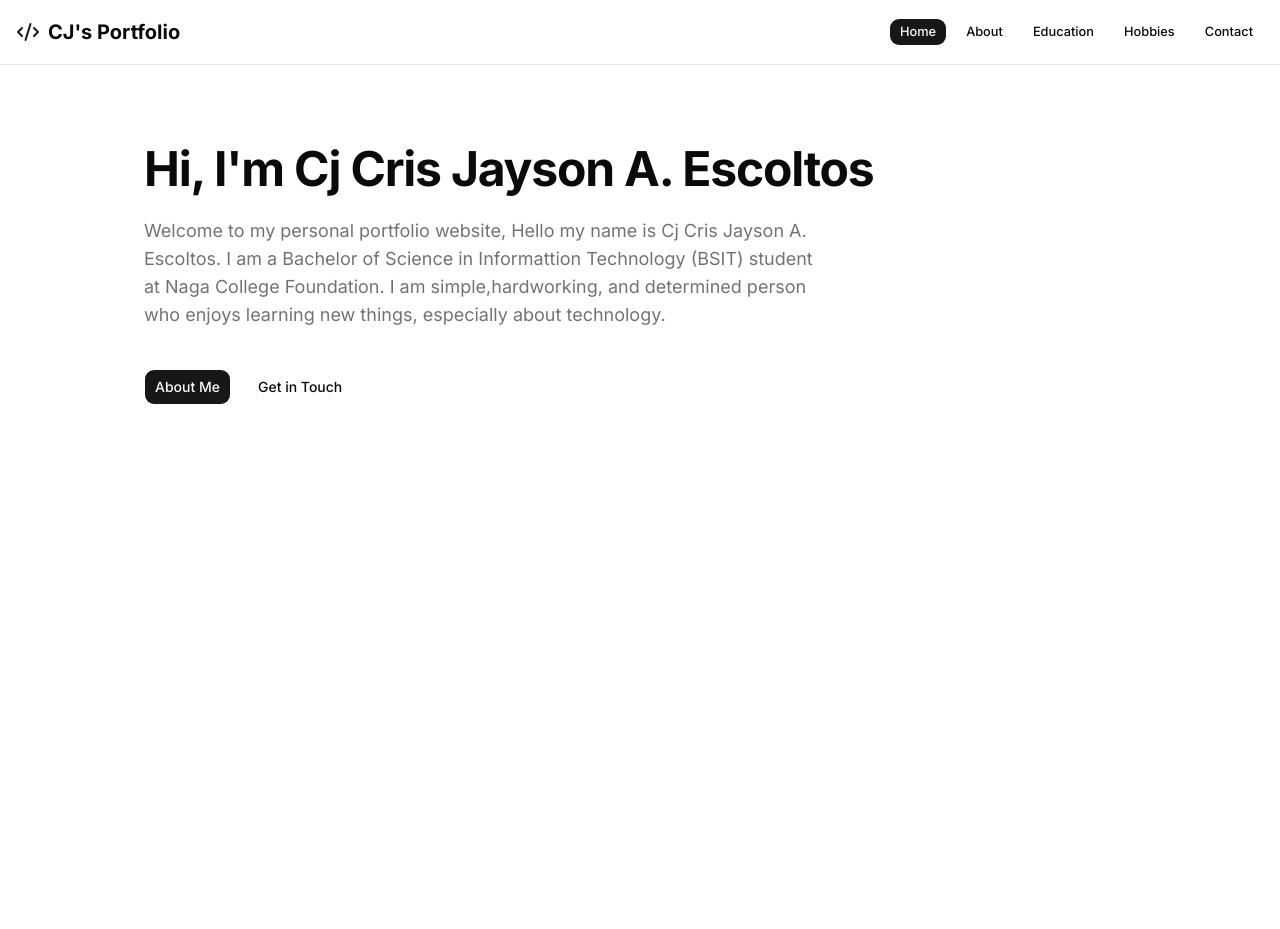
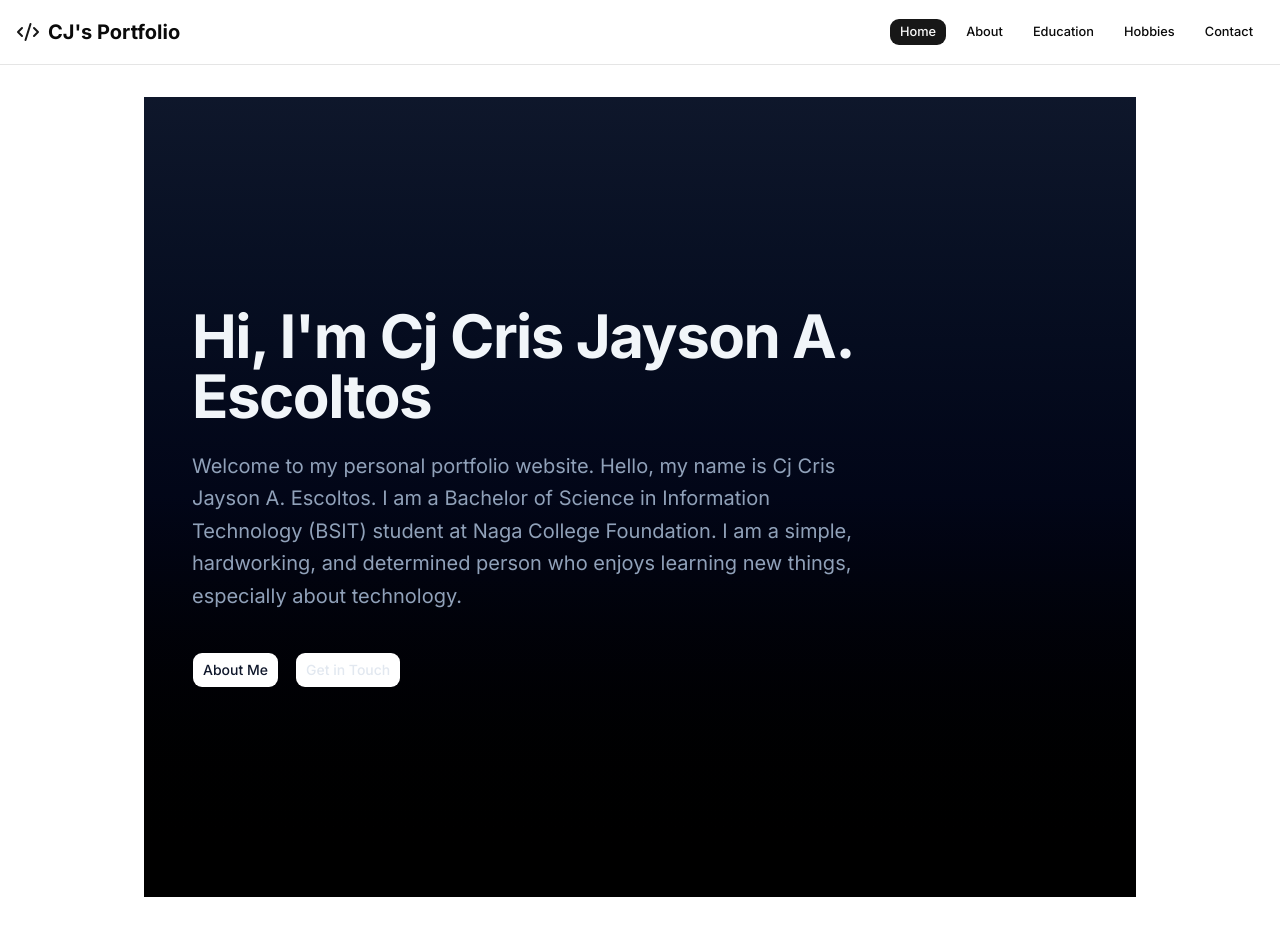
Before and after one commit to ccjescoltos-cyber/frontend1, a Next.js app in the folder my-project/: page / in a window 1280 px wide. Before the commit the page ends 800 px from the top, so only its background shows below. Built offline with nearby package versions, Linux system fonts and the light colour scheme.

Commit message:
try bg homepage

```diff
--- a/my-project/app/page.tsx
+++ b/my-project/app/page.tsx
@@ -3,24 +3,31 @@ import { buttonVariants } from "@/components/ui/button";
 
 export default function Home() {
   return (
-    <div className="space-y-6 py-12 text-center sm:text-left">
-      <h1 className="text-4xl sm:text-5xl font-bold tracking-tight">
+    <div className="min-h-screen bg-gradient-to-b from-slate-900 via-slate-950 to-black text-white px-6 py-12 flex flex-col justify-center text-center sm:text-left">
+      <div className="max-w-4xl mx-auto space-y-6 w-full">
+        <h1 className="text-4xl sm:text-6xl font-bold tracking-tight text-slate-100">
           Hi, I'm Cj Cris Jayson A. Escoltos
         </h1>
-      <p className="text-muted-foreground text-lg max-w-2xl">
-        Welcome to my personal portfolio website, Hello my name is Cj Cris Jayson A. Escoltos.
-        I am a Bachelor of Science in Informattion Technology (BSIT) student at Naga College Foundation.
-        I am simple,hardworking, and determined person who enjoys learning new things, especially about technology.
-
+        <p className="text-slate-400 text-lg sm:text-xl max-w-2xl leading-relaxed">
+          Welcome to my personal portfolio website. Hello, my name is Cj Cris Jayson A. Escoltos.
+          I am a Bachelor of Science in Information Technology (BSIT) student at Naga College Foundation.
+          I am a simple, hardworking, and determined person who enjoys learning new things, especially about technology.
         </p>
         <div className="flex flex-wrap justify-center sm:justify-start gap-4 pt-4">
-        <Link href="/about" className={buttonVariants({ size: "lg" })}>
+          <Link
+            href="/about"
+            className={buttonVariants({ size: "lg", className: "bg-white text-slate-900 hover:bg-slate-200" })}
+          >
             About Me
           </Link>
-        <Link href="/contact" className={buttonVariants({ variant: "outline", size: "lg" })}>
+          <Link
+            href="/contact"
+            className={buttonVariants({ variant: "outline", size: "lg", className: "border-slate-700 text-slate-200 hover:bg-slate-800" })}
+          >
             Get in Touch
           </Link>
         </div>
       </div>
+    </div>
   );
 }
```
Lines whose indentation alone changed are shown as unchanged.
